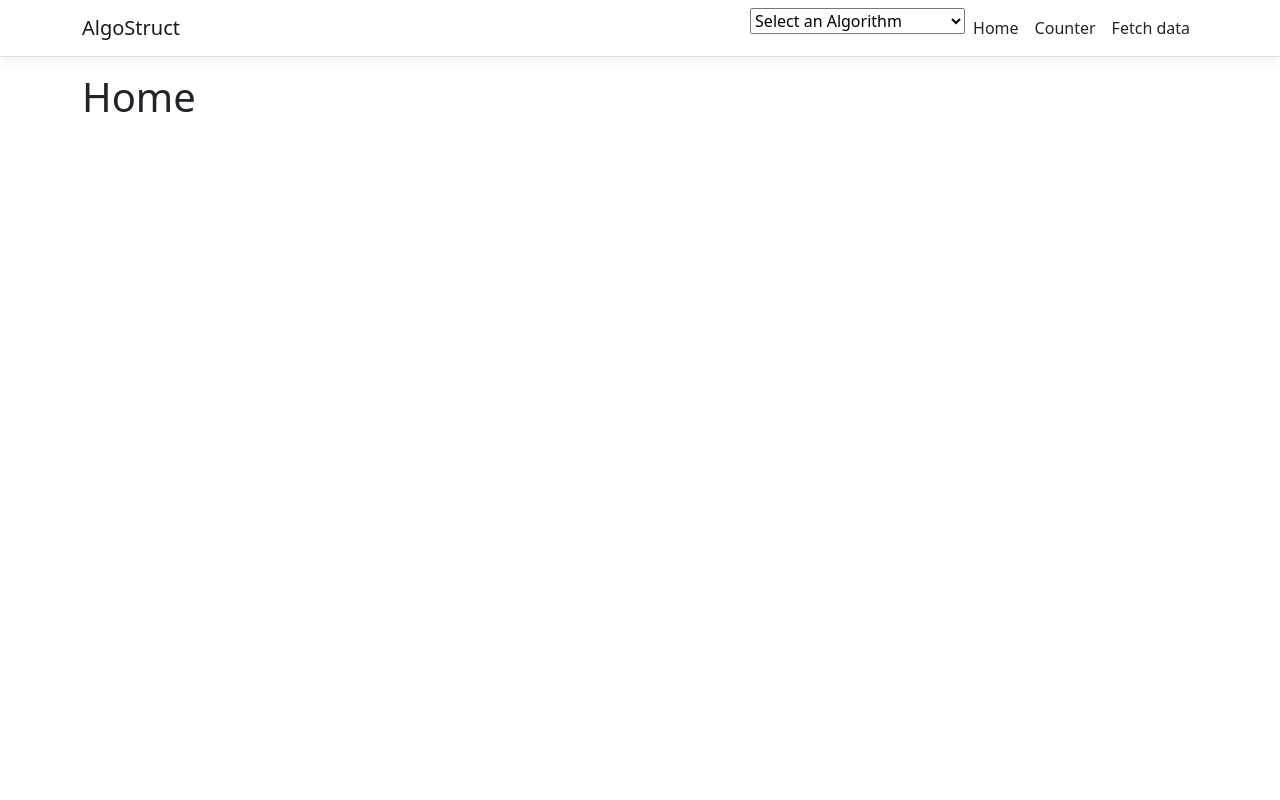
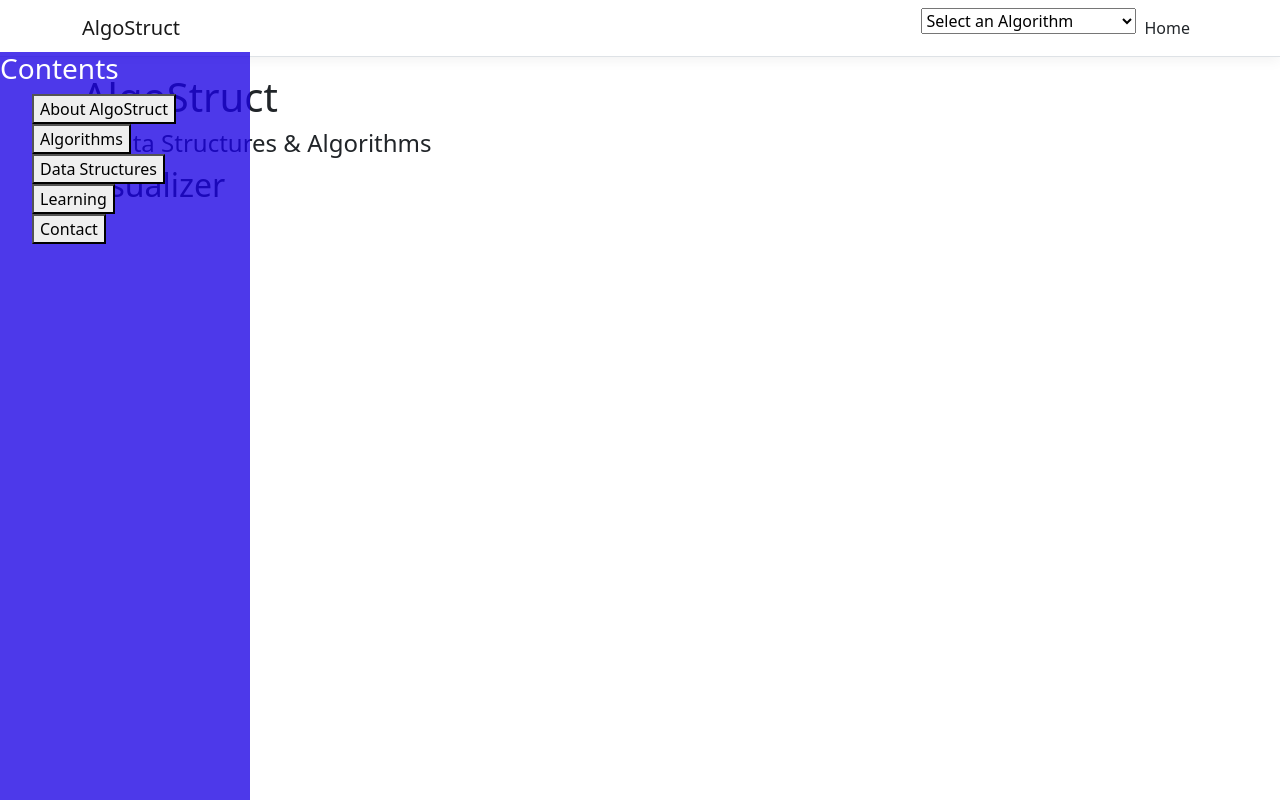
Before and after one commit to zackzellto/AlgoStructOLD, a React (Create React App) app in the folder AlgoStruct/ClientApp/: page / in a window 1280 px wide. Built offline with nearby package versions, Linux system fonts and the light colour scheme.

Commit message:
Back at it! Adding sidebar

```diff
--- a/AlgoStruct/ClientApp/package.json
+++ b/AlgoStruct/ClientApp/package.json
@@ -3,7 +3,7 @@
   "version": "0.1.0",
   "private": true,
   "dependencies": {
-    "bootstrap": "^5.1.3",
+    "bootstrap": "^5.2.0-beta1",
     "http-proxy-middleware": "^0.19.1",
     "jquery": "^3.6.0",
     "merge": "^2.1.1",
--- a/AlgoStruct/ClientApp/src/App.js
+++ b/AlgoStruct/ClientApp/src/App.js
@@ -2,8 +2,6 @@ import React, { Component } from "react";
 import { Route } from "react-router";
 import { Layout } from "./components/Layout";
 import { Home } from "./components/Home";
-import { FetchData } from "./components/FetchData";
-import { Counter } from "./components/Counter";
 
 import "./custom.css";
 
@@ -14,8 +12,6 @@ export default class App extends Component {
     return (
       <Layout>
         <Route exact path="/" component={Home} />
-        <Route path="/counter" component={Counter} />
-        <Route path="/fetch-data" component={FetchData} />
       </Layout>
     );
   }
--- a/AlgoStruct/ClientApp/src/components/Counter.js
+++ /dev/null
@@ -1,35 +0,0 @@
-import React, { Component } from "react";
-
-export class Counter extends Component {
-  static displayName = Counter.name;
-
-  constructor(props) {
-    super(props);
-    this.state = { currentCount: 0 };
-    this.incrementCounter = this.incrementCounter.bind(this);
-  }
-
-  incrementCounter() {
-    this.setState({
-      currentCount: this.state.currentCount + 1,
-    });
-  }
-
-  render() {
-    return (
-      <div>
-        <h1>Counter</h1>
-
-        <p>This is a simple example of a React component.</p>
-
-        <p aria-live="polite">
-          Current count: <strong>{this.state.currentCount}</strong>
-        </p>
-
-        <button className="btn btn-primary" onClick={this.incrementCounter}>
-          Increment
-        </button>
-      </div>
-    );
-  }
-}
--- a/AlgoStruct/ClientApp/src/components/FetchData.js
+++ /dev/null
@@ -1,59 +0,0 @@
-import React, { Component } from 'react';
-
-export class FetchData extends Component {
-  static displayName = FetchData.name;
-
-  constructor(props) {
-    super(props);
-    this.state = { forecasts: [], loading: true };
-  }
-
-  componentDidMount() {
-    this.populateWeatherData();
-  }
-
-  static renderForecastsTable(forecasts) {
-    return (
-      <table className='table table-striped' aria-labelledby="tabelLabel">
-        <thead>
-          <tr>
-            <th>Date</th>
-            <th>Temp. (C)</th>
-            <th>Temp. (F)</th>
-            <th>Summary</th>
-          </tr>
-        </thead>
-        <tbody>
-          {forecasts.map(forecast =>
-            <tr key={forecast.date}>
-              <td>{forecast.date}</td>
-              <td>{forecast.temperatureC}</td>
-              <td>{forecast.temperatureF}</td>
-              <td>{forecast.summary}</td>
-            </tr>
-          )}
-        </tbody>
-      </table>
-    );
-  }
-
-  render() {
-    let contents = this.state.loading
-      ? <p><em>Loading...</em></p>
-      : FetchData.renderForecastsTable(this.state.forecasts);
-
-    return (
-      <div>
-        <h1 id="tabelLabel" >Weather forecast</h1>
-        <p>This component demonstrates fetching data from the server.</p>
-        {contents}
-      </div>
-    );
-  }
-
-  async populateWeatherData() {
-    const response = await fetch('weatherforecast');
-    const data = await response.json();
-    this.setState({ forecasts: data, loading: false });
-  }
-}
--- a/AlgoStruct/ClientApp/src/components/Home.js
+++ b/AlgoStruct/ClientApp/src/components/Home.js
@@ -1,13 +1,19 @@
 import React, { Component } from "react";
+import Sidebar from "./Sidebar/Sidebar";
 
 export class Home extends Component {
   static displayName = Home.name;
 
   render() {
     return (
-      <div>
-        <h1>Home</h1>
-      </div>
+      <>
+        <Sidebar />
+        <div>
+          <h1>AlgoStruct</h1>
+          <h4>a Data Structures & Algorithms</h4>
+          <h2>Visualizer</h2>
+        </div>
+      </>
     );
   }
 }
--- a/AlgoStruct/ClientApp/src/components/NavMenu.js
+++ b/AlgoStruct/ClientApp/src/components/NavMenu.js
@@ -65,16 +65,6 @@ export class NavMenu extends Component {
                     Home
                   </NavLink>
                 </NavItem>
-                <NavItem>
-                  <NavLink tag={Link} className="text-dark" to="/counter">
-                    Counter
-                  </NavLink>
-                </NavItem>
-                <NavItem>
-                  <NavLink tag={Link} className="text-dark" to="/fetch-data">
-                    Fetch data
-                  </NavLink>
-                </NavItem>
               </ul>
             </Collapse>
           </Container>
--- /dev/null
+++ b/AlgoStruct/ClientApp/src/components/Sidebar/Sidebar.css
@@ -0,0 +1,14 @@
+.sidebar {
+  width: 250px;
+  height: 93.5%;
+  position: fixed;
+  top: 6.5%;
+  left: 0;
+  background-color: rgba(27, 0, 228, 0.776);
+  color: #fff;
+  transition: all 0.3s;
+}
+
+ul {
+  list-style-type: none;
+}
--- /dev/null
+++ b/AlgoStruct/ClientApp/src/components/Sidebar/Sidebar.js
@@ -0,0 +1,33 @@
+import React, { Component } from "react";
+import "./Sidebar.css";
+
+class Sidebar extends Component {
+  render() {
+    return (
+      <nav className="sidebar">
+        <div>
+          <h3 className="sidebar-header">Contents</h3>
+        </div>
+        <ul>
+          <li>
+            <button href="#about">About AlgoStruct </button>
+          </li>
+          <li>
+            <button href="#algorithms">Algorithms</button>
+          </li>
+          <li>
+            <button href="#data-structures">Data Structures</button>
+          </li>
+          <li>
+            <button href="#learning">Learning</button>
+          </li>
+          <li>
+            <button href="contact">Contact</button>
+          </li>
+        </ul>
+      </nav>
+    );
+  }
+}
+
+export default Sidebar;
```
Also changed, not shown: 1 other file (tests, documents, lock files or other folders).
